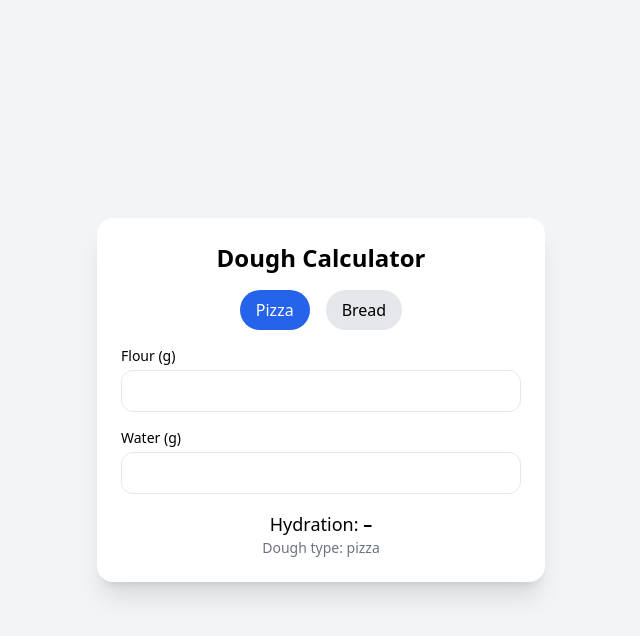
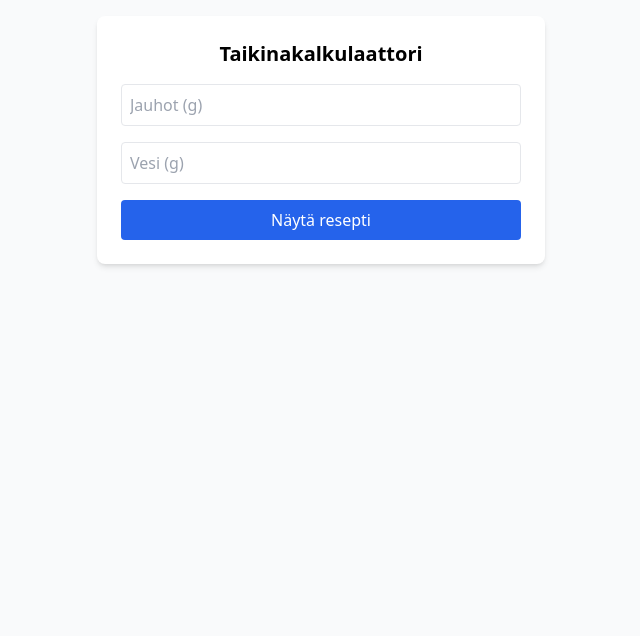
Before and after one commit to VilleJLehtola/Dough-calculator, a React (Vite) app: page / in a window 1280 px wide. Shown: the top 636 px of the page, without its empty margins (319-959 px from the left). Built offline with nearby package versions, Linux system fonts and the light colour scheme; the HTML template or start-up script is replaced by a standard one.

Commit message:
App update

```diff
--- a/src/App.jsx
+++ b/src/App.jsx
@@ -1,69 +1,73 @@
 import React, { useState } from 'react';
+
+// Adding checklist component
+const RecipeChecklist = ({ steps }) => {
+  const [checked, setChecked] = useState(Array(steps.length).fill(false));
+  const toggle = (i) => {
+    const next = [...checked];
+    next[i] = !next[i];
+    setChecked(next);
+  };
+  return (
+    <ul className="mt-4 space-y-2">
+      {steps.map((step, i) => (
+        <li key={i} className="flex items-center">
+          <input type="checkbox" checked={checked[i]} onChange={() => toggle(i)} className="mr-2" />
+          <span className={checked[i] ? "line-through text-gray-500" : ""}>{step}</span>
+        </li>
+      ))}
+    </ul>
+  );
+};
 
 export default function App() {
   const [flour, setFlour] = useState('');
   const [water, setWater] = useState('');
-  const [doughType, setDoughType] = useState('pizza');
+  const [steps, setSteps] = useState([]);
+  const [show, setShow] = useState(false);
 
-  const calculateHydration = () => {
-    const f = parseFloat(flour);
-    const w = parseFloat(water);
-    if (isNaN(f) || isNaN(w) || f === 0) return '–';
-    return ((w / f) * 100).toFixed(1) + '%';
+  const calc = () => {
+    const f = flour ? parseFloat(flour) : null;
+    const w = water ? parseFloat(water) : null;
+    if (f && !w) return { flour: f, water: +(f * 0.65).toFixed(1), salt: +(f * 0.02).toFixed(1), starter: +(f * 0.2).toFixed(1) };
+    if (w && !f) { const fl = +(w / 0.75).toFixed(1); return { flour: fl, water: w, salt: +(fl * 0.02).toFixed(1), starter: +(fl * 0.2).toFixed(1) }; }
+    return null;
+  };
+
+  const ing = calc();
+
+  const showRecipe = () => {
+    if (!ing) return;
+    setSteps([
+      `Sekoita ${ing.flour}g jauhoja ja ${ing.water}g vettä.`,
+      `Lisää ${ing.salt}g suolaa ja ${ing.starter}g taikinaa.`,
+      'Vaivaa taikina.',
+      'Anna kohota.',
+      'Muotoile ja paista.'
+    ]);
+    setShow(true);
   };
 
   return (
-    <div className="min-h-screen bg-gray-100 flex items-center justify-center p-4">
-      <div className="bg-white rounded-2xl shadow-xl p-6 max-w-md w-full space-y-4">
-        <h1 className="text-2xl font-bold text-center">Dough Calculator</h1>
+    <div className="min-h-screen bg-gray-50 flex justify-center items-start p-4">
+      <div className="bg-white p-6 rounded-lg shadow-md w-full max-w-md space-y-4">
+        <h1 className="text-xl font-bold text-center">Taikinakalkulaattori</h1>
 
-        {/* Dough Type Switch */}
-        <div className="flex justify-center space-x-4">
-          <button
-            className={`px-4 py-2 rounded-full ${
-              doughType === 'pizza' ? 'bg-blue-600 text-white' : 'bg-gray-200'
-            }`}
-            onClick={() => setDoughType('pizza')}
-          >
-            Pizza
-          </button>
-          <button
-            className={`px-4 py-2 rounded-full ${
-              doughType === 'bread' ? 'bg-green-600 text-white' : 'bg-gray-200'
-            }`}
-            onClick={() => setDoughType('bread')}
-          >
-            Bread
-          </button>
-        </div>
+        <input type="number" placeholder="Jauhot (g)" value={flour} onChange={e => {setFlour(e.target.value); setWater(''); setShow(false)}} className="w-full p-2 border rounded" />
+        <input type="number" placeholder="Vesi (g)" value={water} onChange={e => {setWater(e.target.value); setFlour(''); setShow(false)}} className="w-full p-2 border rounded" />
 
-        {/* Inputs */}
-        <div>
-          <label className="block text-sm font-medium">Flour (g)</label>
-          <input
-            type="number"
-            value={flour}
-            onChange={(e) => setFlour(e.target.value)}
-            className="w-full p-2 border rounded-xl mt-1"
-          />
-        </div>
-        <div>
-          <label className="block text-sm font-medium">Water (g)</label>
-          <input
-            type="number"
-            value={water}
-            onChange={(e) => setWater(e.target.value)}
-            className="w-full p-2 border rounded-xl mt-1"
-          />
-        </div>
+        {ing && (
+          <div className="bg-gray-100 p-4 rounded space-y-2">
+            <p>Jauhot: {ing.flour}g</p>
+            <p>Vesi: {ing.water}g</p>
+            <p>Suola: {ing.salt}g</p>
+            <p>Starter: {ing.starter}g</p>
+          </div>
+        )}
 
-        {/* Output */}
-        <div className="text-center mt-4">
-          <p className="text-lg">
-            Hydration: <span className="font-bold">{calculateHydration()}</span>
-          </p>
-          <p className="text-sm text-gray-500">Dough type: {doughType}</p>
-        </div>
+        <button onClick={showRecipe} className="w-full bg-blue-600 text-white py-2 rounded">Näytä resepti</button>
+
+        {show && <RecipeChecklist steps={steps} />}
       </div>
     </div>
   );
```
